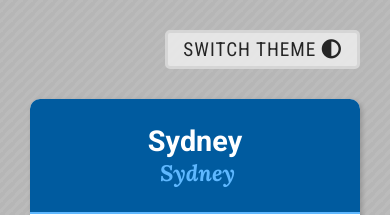
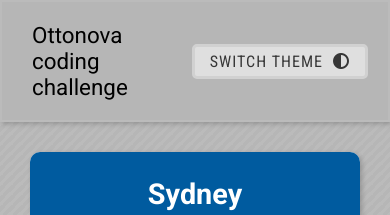
Before and after one commit to svetlana-urasinova/ottonova-www, a plain HTML site: page frontend/index.html in a window 390 px wide. Shown: the top 215 px of the page. Drawn offline with Linux system fonts and the light colour scheme.

Commit message:
Fix mobile styles

```diff
--- a/frontend/css/style.scss
+++ b/frontend/css/style.scss
@@ -1,4 +1,4 @@
-@import url('https://fonts.googleapis.com/css2?family=Lora:ital,wght@0,400;0,700;1,400;1,700&family=Roboto+Condensed&family=Roboto:wght@400;500;700&display=swap');
+@import url("https://fonts.googleapis.com/css2?family=Lora:ital,wght@0,400;0,700;1,400;1,700&family=Roboto+Condensed&family=Roboto:wght@400;500;700&display=swap");
 * {
   box-sizing: border-box;
 }
@@ -37,7 +37,7 @@ html {
   --card-bgr: #464646;
   --base-bgr: #363636;
   --default-border: #292929;
-  --font-main: white;
+  --font-main: #f5f5f5;
   --font-contrast: white;
 }
 
@@ -57,9 +57,7 @@ body {
   background-repeat: repeat;
   color: var(--font-main);
   font: normal 1.2rem "Roboto", sans-serif;
-  padding: 30px;
 }
-
 
 @mixin link() {
   color: var(--secondary-dark);
@@ -124,35 +122,66 @@ body {
   border: 3px solid var(--default-border);
   color: var(--font-main);
   cursor: pointer;
-  font: normal 1.2rem 'Roboto Condensed', Arial, sans-serif;
+  font: normal 1.2rem "Roboto Condensed", Arial, sans-serif;
   letter-spacing: 1px;
   outline: none;
   padding: 5px 15px;
   text-overflow: ellipsis;
   text-transform: uppercase;
+
+  @media screen and (max-width: 600px) {
+    font-size: 1rem;
+  }
 }
 
-
 header {
+  @include shadow();
+  align-items: center;
+  background: var(--surface-dark);
+  border: 2px solid var(--surface);
   display: flex;
   flex-direction: row;
-  justify-content: flex-end;
-  margin-bottom: 30px;
+  justify-content: space-between;
+  // position: sticky;
+  padding: 20px;
+  // top: 0;
+
+  h1 {
+    color: var(--font-main);
+    font:  normal 2rem "Roboto", sans-serif;
+    margin: 0;
+    margin-left: 10px;
+    margin-right: 20px;
+
+    @media screen and (max-width: 600px) {
+      font-size: 1.4rem;
+    }
+  }
 }
 
 .theme-switcher {
   &__btn {
-    opacity: 0.8;
+    align-items: center;
+    display: flex;
+    flex-direction: row;
+    opacity: 0.7;
 
     &:hover {
       opacity: 0.9;
     }
 
     &:active {
-      opacity: 0.7;
+      opacity: 0.5;
     }
   }
 
+  &__icon {
+    margin-left: 10px;
+  }
+}
+
+main {
+  padding: 30px;
 }
 
 .cities {
@@ -274,7 +303,8 @@ header {
   }
 
   &__landmarks {
-    dt, dd {
+    dt,
+    dd {
       margin-bottom: 10px;
     }
 
--- a/frontend/index.html
+++ b/frontend/index.html
@@ -11,9 +11,10 @@
 </head>
 <body class="app-root light-theme">
     <header>
+        <h1>Ottonova coding challenge</h1></h1>
         <div class="theme-switcher">
             <button class="btn theme-switcher__btn">
-                Switch theme
+                Switch&nbsp;theme
                 <span class="theme-switcher__icon">
                     <i class="fas fa-adjust"></i>
                 </span>
```
Also changed, not shown: frontend/css/style.css, 1 other file.
